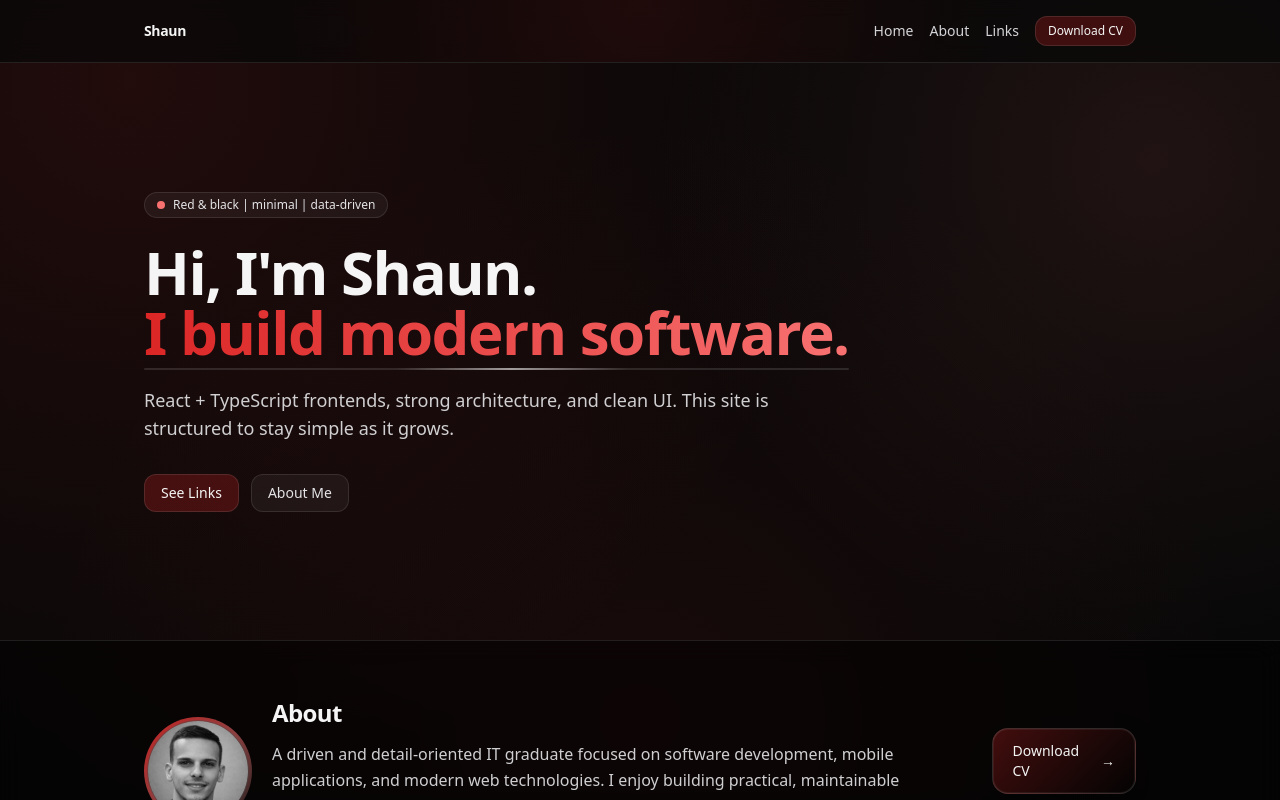
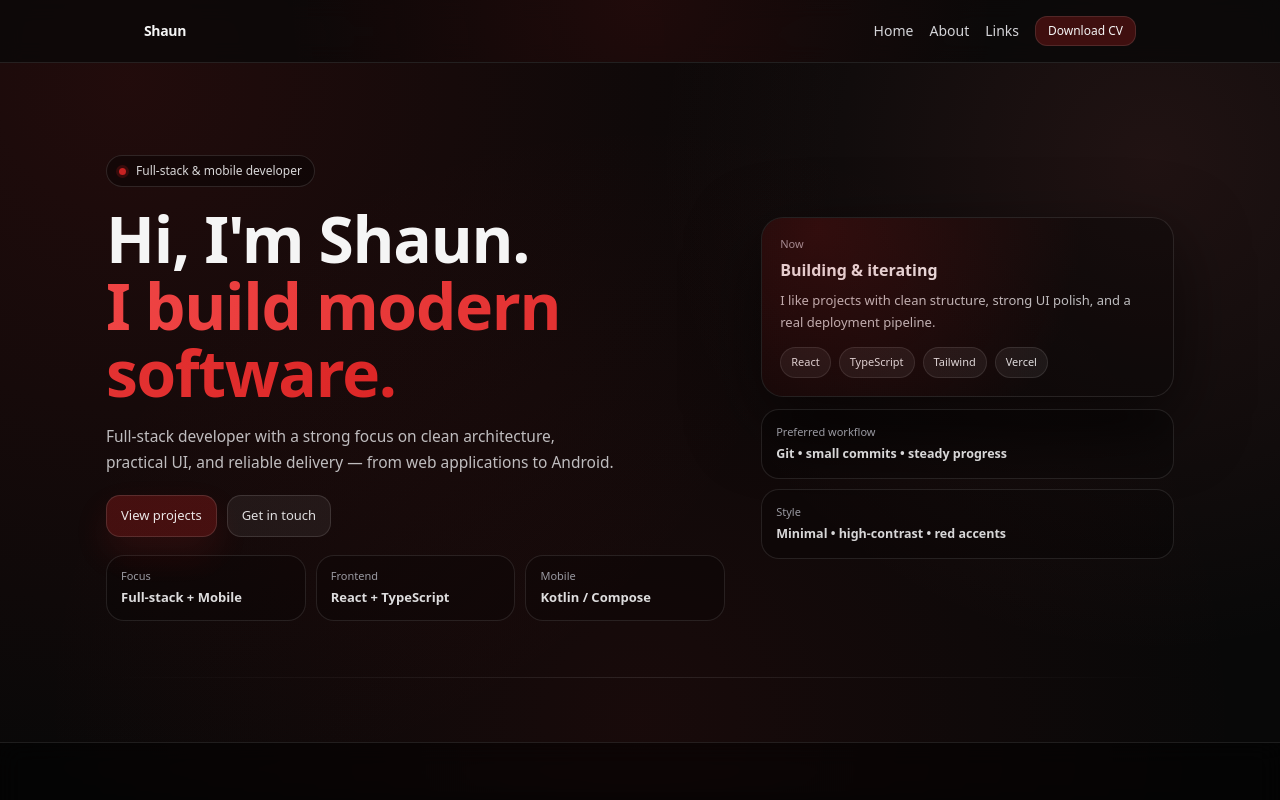
Before and after one commit to shaun394/personal-site, a React (Vite) app: page / in a window 1280 px wide. Shown: the top 800 px of the page. Built offline with nearby package versions, Linux system fonts and the light colour scheme; the HTML template or start-up script is replaced by a standard one.

Commit message:
updated the hero section

```diff
--- a/src/components/homepage-hero/hero.css
+++ b/src/components/homepage-hero/hero.css
@@ -1,34 +1,312 @@
-/* Minimal underline shimmer */
-.hero-underline {
-  position: absolute;
-  bottom: -0.5rem;
-  left: 0;
-  right: 0;
-  height: 2px;
-  overflow: hidden;
-  border-radius: 9999px;
-  background: rgba(255, 255, 255, 0.12);
+.hero {
+  position: relative;
+  padding: 92px 0 64px;
 }
 
-.hero-underline::after {
+.hero-inner {
+  position: relative;
+  margin: 0 auto;
+  max-width: 1100px;
+  padding: 0 16px;
+}
+
+/* layout */
+.hero-grid {
+  display: grid;
+  gap: 28px;
+  align-items: start;
+}
+
+@media (min-width: 980px) {
+  .hero-grid {
+    grid-template-columns: 1.2fr 0.8fr;
+    gap: 36px;
+    align-items: center;
+  }
+}
+
+/* left side */
+.hero-copy {
+  animation: heroIn 420ms ease-out both;
+}
+
+@keyframes heroIn {
+  from {
+    opacity: 0;
+    transform: translateY(10px);
+  }
+  to {
+    opacity: 1;
+    transform: translateY(0);
+  }
+}
+
+.hero-pill {
+  display: inline-flex;
+  align-items: center;
+  gap: 10px;
+  border-radius: 9999px;
+  border: 1px solid rgb(255 255 255 / 0.12);
+  background: rgb(0 0 0 / 0.35);
+  padding: 6px 12px;
+  font-size: 12px;
+  color: rgb(244 244 245 / 0.88);
+  backdrop-filter: blur(10px);
+  -webkit-backdrop-filter: blur(10px);
+}
+
+.hero-pill::before {
   content: "";
+  width: 7px;
+  height: 7px;
+  border-radius: 9999px;
+  background: rgb(var(--primary) / 0.9);
+  box-shadow: 0 0 0 3px rgb(var(--primary) / 0.18);
+}
+
+.hero-title {
+  margin-top: 18px;
+  line-height: 1.05;
+  letter-spacing: -0.02em;
+  font-weight: 700;
+  font-size: clamp(38px, 5.2vw, 64px);
+}
+
+.hero-title-base {
   display: block;
-  height: 100%;
-  width: 33%;
+  color: rgb(250 250 250 / 0.95);
+}
+
+.hero-title-highlight {
+  display: block;
+  margin-top: 8px;
+  color: rgb(var(--primary) / 0.92);
+  text-shadow: 0 0 34px rgb(var(--primary) / 0.22);
+}
+
+.hero-subtitle {
+  margin-top: 16px;
+  max-width: 58ch;
+  color: rgb(228 228 231 / 0.82);
+  line-height: 1.7;
+  font-size: 15.5px;
+}
+
+.hero-ctas {
+  margin-top: 20px;
+  display: flex;
+  flex-wrap: wrap;
+  gap: 10px;
+}
+
+.hero-btn {
+  display: inline-flex;
+  align-items: center;
+  justify-content: center;
+  border-radius: 14px;
+  padding: 10px 14px;
+  font-size: 13px;
+  border: 1px solid rgb(255 255 255 / 0.12);
+  transition: transform 160ms ease, background 160ms ease, border-color 160ms ease, box-shadow 160ms ease;
+}
+
+.hero-btn:hover {
+  transform: translateY(-1px);
+}
+
+.hero-btn-primary {
+  background: rgb(var(--primary) / 0.25);
+  color: rgb(250 250 250 / 0.92);
+  box-shadow: 0 16px 34px rgb(var(--primary) / 0.12);
+}
+
+.hero-btn-primary:hover {
+  background: rgb(var(--primary) / 0.34);
+  border-color: rgb(255 255 255 / 0.16);
+}
+
+.hero-btn-ghost {
+  background: rgb(255 255 255 / 0.06);
+  color: rgb(244 244 245 / 0.9);
+}
+
+.hero-btn-ghost:hover {
+  background: rgb(255 255 255 / 0.10);
+  border-color: rgb(255 255 255 / 0.16);
+}
+
+/* stats row */
+.hero-stats {
+  margin-top: 18px;
+  display: grid;
+  gap: 10px;
+}
+
+@media (min-width: 640px) {
+  .hero-stats {
+    grid-template-columns: repeat(3, minmax(0, 1fr));
+  }
+}
+
+.hero-stat {
+  border-radius: 18px;
+  border: 1px solid rgb(255 255 255 / 0.10);
+  background: rgb(0 0 0 / 0.22);
+  padding: 12px 14px;
+  backdrop-filter: blur(10px);
+  -webkit-backdrop-filter: blur(10px);
+}
+
+.hero-stat-label {
+  font-size: 11px;
+  color: rgb(161 161 170 / 0.95);
+}
+
+.hero-stat-value {
+  margin-top: 4px;
+  font-size: 13px;
+  color: rgb(244 244 245 / 0.9);
+  font-weight: 600;
+}
+
+/* right side panel */
+.hero-panel {
+  animation: heroIn2 520ms ease-out both;
+}
+
+@keyframes heroIn2 {
+  from {
+    opacity: 0;
+    transform: translateY(14px);
+  }
+  to {
+    opacity: 1;
+    transform: translateY(0);
+  }
+}
+
+.hero-panel-card {
+  border-radius: 22px;
+  border: 1px solid rgb(255 255 255 / 0.10);
+  background: rgb(0 0 0 / 0.28);
+  padding: 18px;
+  backdrop-filter: blur(12px);
+  -webkit-backdrop-filter: blur(12px);
+  box-shadow: 0 24px 70px rgb(0 0 0 / 0.55);
+  position: relative;
+  overflow: hidden;
+}
+
+.hero-panel-card::before {
+  content: "";
+  position: absolute;
+  inset: -60% -40%;
+  background: radial-gradient(circle at 30% 30%, rgb(var(--primary) / 0.18), transparent 45%);
+  pointer-events: none;
+}
+
+.hero-panel-kicker {
+  font-size: 11px;
+  color: rgb(161 161 170 / 0.95);
+}
+
+.hero-panel-title {
+  margin-top: 6px;
+  font-size: 16px;
+  font-weight: 700;
+  color: rgb(244 244 245 / 0.95);
+}
+
+.hero-panel-text {
+  margin-top: 8px;
+  font-size: 13px;
+  line-height: 1.65;
+  color: rgb(228 228 231 / 0.82);
+}
+
+.hero-panel-badges {
+  margin-top: 14px;
+  display: flex;
+  flex-wrap: wrap;
+  gap: 8px;
+}
+
+.hero-badge {
+  border-radius: 9999px;
+  padding: 6px 10px;
+  font-size: 11px;
+  border: 1px solid rgb(255 255 255 / 0.10);
+  background: rgb(255 255 255 / 0.06);
+  color: rgb(244 244 245 / 0.9);
+}
+
+.hero-panel-mini {
+  margin-top: 12px;
+  display: grid;
+  gap: 10px;
+}
+
+.hero-mini {
+  border-radius: 18px;
+  border: 1px solid rgb(255 255 255 / 0.10);
+  background: rgb(0 0 0 / 0.22);
+  padding: 14px;
+  backdrop-filter: blur(10px);
+  -webkit-backdrop-filter: blur(10px);
+}
+
+.hero-mini-label {
+  font-size: 11px;
+  color: rgb(161 161 170 / 0.95);
+}
+
+.hero-mini-value {
+  margin-top: 5px;
+  font-size: 12.5px;
+  color: rgb(244 244 245 / 0.88);
+  font-weight: 600;
+}
+
+/* divider */
+.hero-divider {
+  margin: 56px auto 0;
+  max-width: 1100px;
+  height: 1px;
   background: linear-gradient(
-    to right,
+    90deg,
     transparent,
-    rgba(255, 255, 255, 0.55),
+    rgb(255 255 255 / 0.10),
     transparent
   );
-  animation: hero-shimmer 3.2s linear infinite;
 }
 
-@keyframes hero-shimmer {
+/* ================================
+   LIVE RED GRADIENT TEXT
+   ================================ */
+
+.live-red-text {
+  background: linear-gradient(
+    90deg,
+    rgb(220 38 38),
+    rgb(239 68 68),
+    rgb(220 38 38)
+  );
+  background-size: 200% 100%;
+  background-clip: text;
+  -webkit-background-clip: text;
+  color: transparent;
+
+  animation: red-flow 4s ease-in-out infinite;
+}
+
+@keyframes red-flow {
   0% {
-    transform: translateX(-30%);
+    background-position: 0% 50%;
+  }
+  50% {
+    background-position: 100% 50%;
   }
   100% {
-    transform: translateX(130%);
+    background-position: 0% 50%;
   }
 }
--- a/src/components/homepage-hero/index.tsx
+++ b/src/components/homepage-hero/index.tsx
@@ -1,56 +1,103 @@
-import type { HomeContent } from "../../content/home";
 import "./hero.css";
 
-type Props = {
-  data: HomeContent["hero"];
+type HeroCta = {
+  label: string;
+  href: string;
+  variant?: "primary" | "ghost";
 };
 
-export default function HomepageHero({ data }: Props) {
+type HeroStat = {
+  label: string;
+  value: string;
+};
+
+export type HomepageHeroData = {
+  pill: string;
+  title: string;
+  highlight: string;
+  subtitle: string;
+  ctas: HeroCta[];
+  stats?: HeroStat[];
+};
+
+export default function HomepageHero({ data }: { data: HomepageHeroData }) {
   return (
-    <section id="top" className="relative">
-      <div className="mx-auto max-w-5xl px-4 py-24 md:py-32">
-        {/* Pill */}
-        <div className="inline-flex items-center gap-2 rounded-full border border-white/10 bg-white/5 px-3 py-1 text-xs text-zinc-200">
-          <span className="h-2 w-2 rounded-full bg-accent" />
-          {data.pill}
-        </div>
+    <section className="hero">
+      {/* Content */}
+      <div className="hero-inner">
+        <div className="hero-grid">
+          {/* Left: Copy */}
+          <div className="hero-copy">
+            <div className="hero-pill">{data.pill}</div>
 
-        {/* Title */}
-        <h1 className="mt-6 text-balance text-4xl font-semibold tracking-tight md:text-6xl">
-          {data.title}{" "}
-          <span className="relative inline-block bg-gradient-to-r from-primary to-accent bg-clip-text text-transparent">
-            {data.highlight}
-            <span className="hero-underline" />
-          </span>
-        </h1>
+            <h1 className="hero-title">
+              Hi, I'm Shaun.
+              <br />
+              <span className="live-red-text">I build modern software.</span>
+            </h1>
 
-        {/* Subtitle */}
-        <p className="mt-6 max-w-2xl text-pretty text-base leading-relaxed text-zinc-200/90 md:text-lg">
-          {data.subtitle}
-        </p>
+            <p className="hero-subtitle">{data.subtitle}</p>
 
-        {/* Buttons */}
-        <div className="mt-8 flex flex-wrap gap-3">
-          {data.ctas.map((cta) => {
-            const primary = cta.variant === "primary";
-            return (
-              <a
-                key={cta.label}
-                href={cta.href}
-                className={[
-                  "rounded-xl px-4 py-2 text-sm transition",
-                  "border border-white/10",
-                  primary
-                    ? "bg-primary/25 hover:bg-primary/40 text-fg"
-                    : "bg-white/5 hover:bg-white/10 text-zinc-200",
-                ].join(" ")}
-              >
-                {cta.label}
-              </a>
-            );
-          })}
+            <div className="hero-ctas">
+              {data.ctas.map((c) => (
+                <a
+                  key={c.label}
+                  href={c.href}
+                  className={
+                    c.variant === "primary" ? "hero-btn hero-btn-primary" : "hero-btn hero-btn-ghost"
+                  }
+                >
+                  {c.label}
+                </a>
+              ))}
+            </div>
+
+            {/* quick stats row */}
+            {data.stats?.length ? (
+              <div className="hero-stats">
+                {data.stats.map((s) => (
+                  <div key={s.label} className="hero-stat">
+                    <div className="hero-stat-label">{s.label}</div>
+                    <div className="hero-stat-value">{s.value}</div>
+                  </div>
+                ))}
+              </div>
+            ) : null}
+          </div>
+
+          {/* Right: subtle “signal” panel */}
+          <div className="hero-panel">
+            <div className="hero-panel-card">
+              <div className="hero-panel-kicker">Now</div>
+              <div className="hero-panel-title">Building & iterating</div>
+              <div className="hero-panel-text">
+                I like projects with clean structure, strong UI polish, and a real deployment pipeline.
+              </div>
+
+              <div className="hero-panel-badges">
+                <span className="hero-badge">React</span>
+                <span className="hero-badge">TypeScript</span>
+                <span className="hero-badge">Tailwind</span>
+                <span className="hero-badge">Vercel</span>
+              </div>
+            </div>
+
+            <div className="hero-panel-mini">
+              <div className="hero-mini">
+                <div className="hero-mini-label">Preferred workflow</div>
+                <div className="hero-mini-value">Git • small commits • steady progress</div>
+              </div>
+              <div className="hero-mini">
+                <div className="hero-mini-label">Style</div>
+                <div className="hero-mini-value">Minimal • high-contrast • red accents</div>
+              </div>
+            </div>
+          </div>
         </div>
       </div>
+
+      {/* subtle bottom divider */}
+      <div className="hero-divider" />
     </section>
   );
 }
--- a/src/content/home.ts
+++ b/src/content/home.ts
@@ -5,6 +5,7 @@ export type HomeContent = {
     highlight: string;
     subtitle: string;
     ctas: { label: string; href: string; variant?: "primary" | "ghost" }[];
+    stats?: { label: string; value: string }[];
   };
 
   about: {
@@ -46,14 +47,23 @@ export type HomeContent = {
 
 export const homeContent: HomeContent = {
 hero: {
-    pill: "Red & black | minimal | data-driven",
+  pill: "Full-stack & mobile developer",
+
   title: "Hi, I'm Shaun.",
   highlight: "I build modern software.",
+
   subtitle:
-      "React + TypeScript frontends, strong architecture, and clean UI. This site is structured to stay simple as it grows.",
+    "Full-stack developer with a strong focus on clean architecture, practical UI, and reliable delivery — from web applications to Android.",
+
   ctas: [
-      { label: "See Links", href: "#links", variant: "primary" },
-      { label: "About Me", href: "#about", variant: "ghost" },
+    { label: "View projects", href: "#projects", variant: "primary" },
+    { label: "Get in touch", href: "#links", variant: "ghost" },
+  ],
+
+  stats: [
+    { label: "Focus", value: "Full-stack + Mobile" },
+    { label: "Frontend", value: "React + TypeScript" },
+    { label: "Mobile", value: "Kotlin / Compose" },
   ],
 },
   about: {
@@ -86,7 +96,7 @@ export const homeContent: HomeContent = {
         { label: "Learning", items: ["Python", "C"] },
         {
           label: "Frameworks & Tools",
-          items: ["React", "Next.js", "Node.js", "Android Studio", "Jetpack Compose", "Firebase (Auth/Firestore)", "Git & GitHub"],
+          items: ["React", "Next.js", "Node.js", "Android Studio", "Jetpack Compose", "Firebase (Auth/Firestore)", "Git & GitHub", "REST API's", "CI/CD pipelines", "Tailwind"],
         },
         { label: "Design & CMS", items: ["Figma (UI/UX)", "WordPress"] },
         { label: "Databases", items: ["MySQL", "PostgreSQL", "phpMyAdmin"] },
```
Lines whose indentation alone changed are shown as unchanged.
